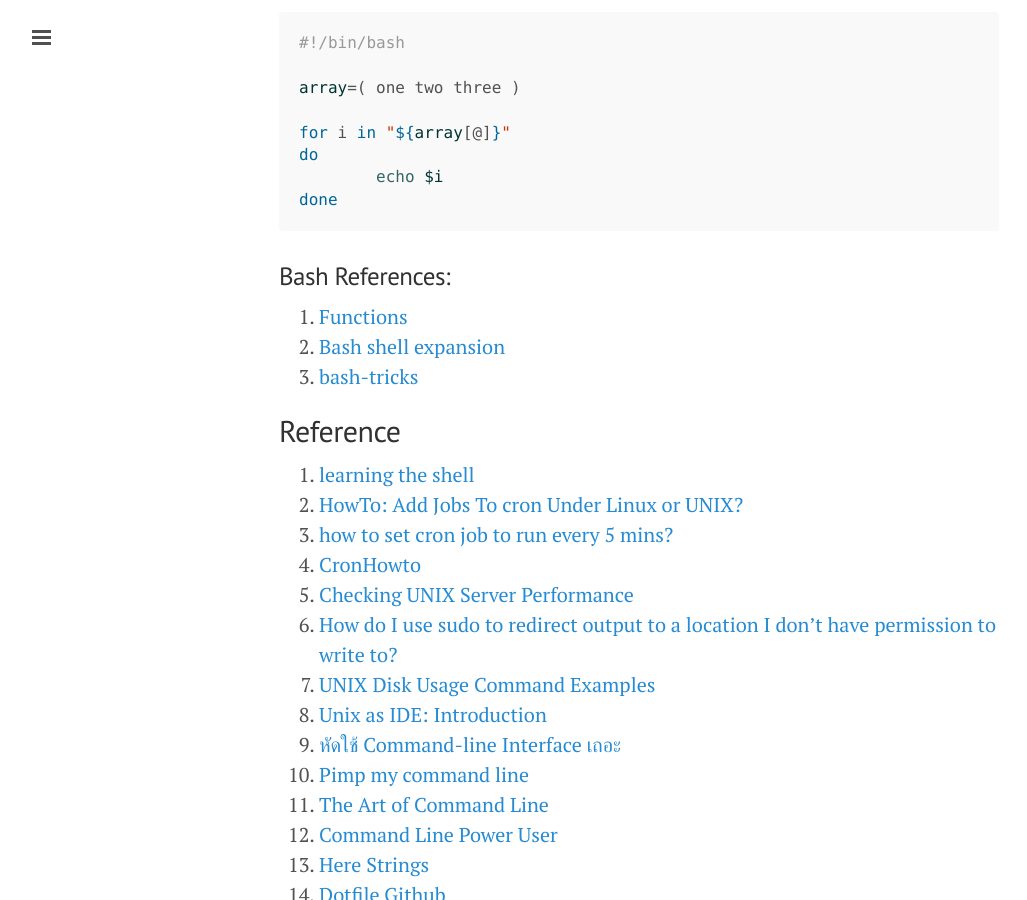
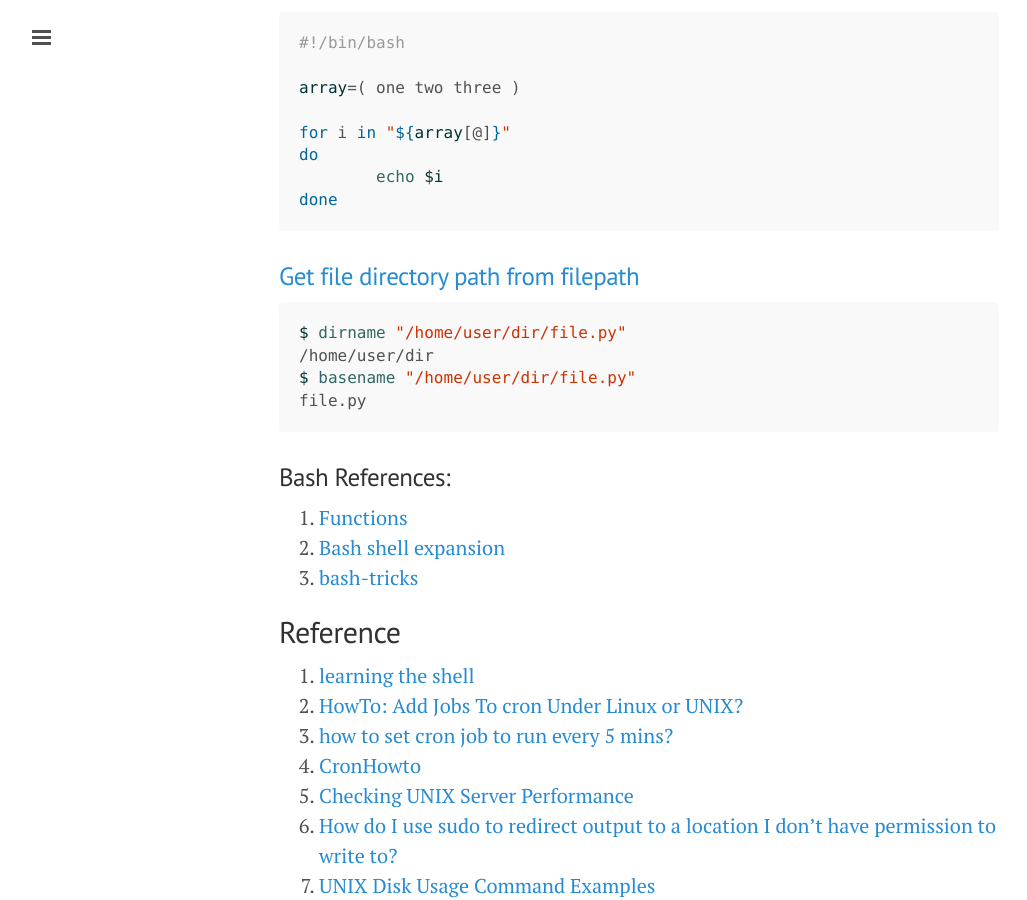
Before and after one commit to ibotdotout/ibotdotout.github.io, a Jekyll site: the page built from _posts/2014-06-27-unix.md, in a window 1280 px wide and 900 px high, scrolled down 5861 px. Shown: the whole window, without its empty margins (1-1028 px from the left). Built offline with Jekyll 4.4.1, drawn with Linux system fonts in a browser that asks for light colours; nearby versions of some CDN libraries; Markdown is read by kramdown in place of the engine named in the settings.

Commit message:
Update dirname basename

````diff
--- a/_posts/2014-06-27-unix.md
+++ b/_posts/2014-06-27-unix.md
@@ -262,6 +262,15 @@ do
 done
 ```
 
+### [Get file directory path from filepath](http://stackoverflow.com/questions/6121091/get-file-directory-path-from-filepath#6121114)
+
+```sh
+$ dirname "/home/user/dir/file.py"
+/home/user/dir
+$ basename "/home/user/dir/file.py"
+file.py
+```
+
 ### Bash References:
 1. [Functions](http://tldp.org/HOWTO/Bash-Prog-Intro-HOWTO-8.html)
 9. [Bash shell expansion](http://blog.sanctum.geek.nz/bash-shell-expansion/)
````
